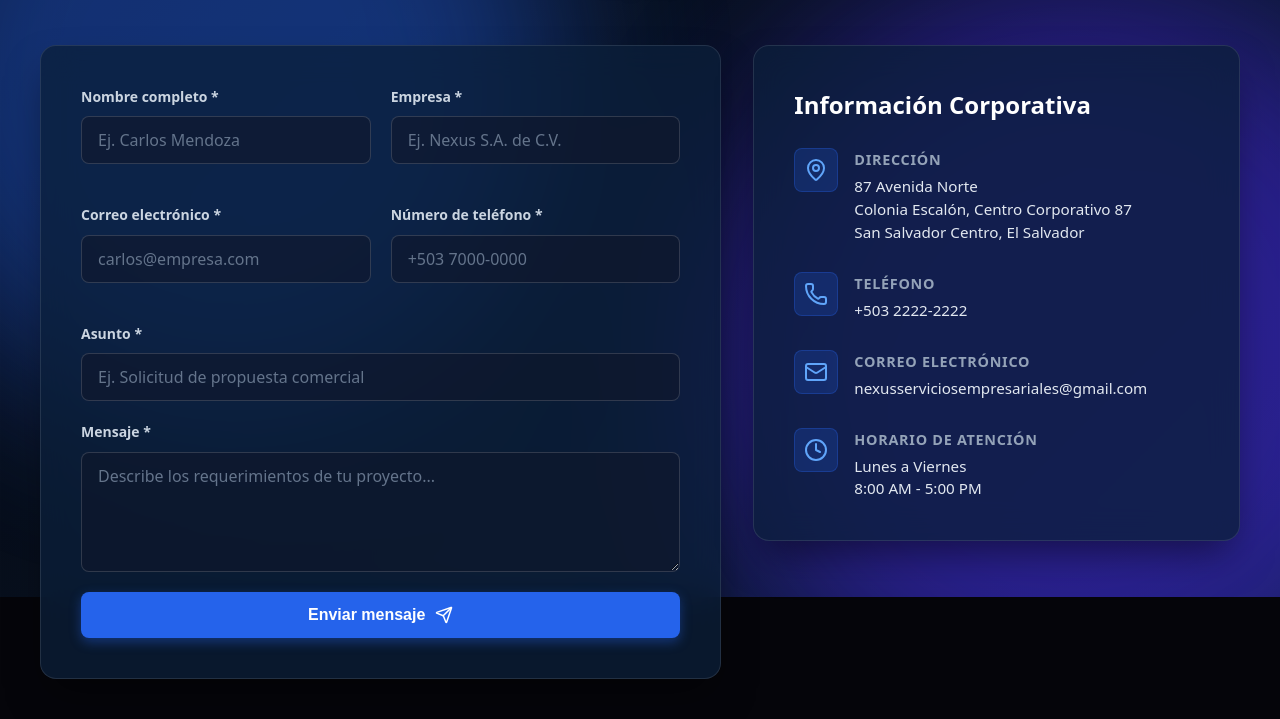
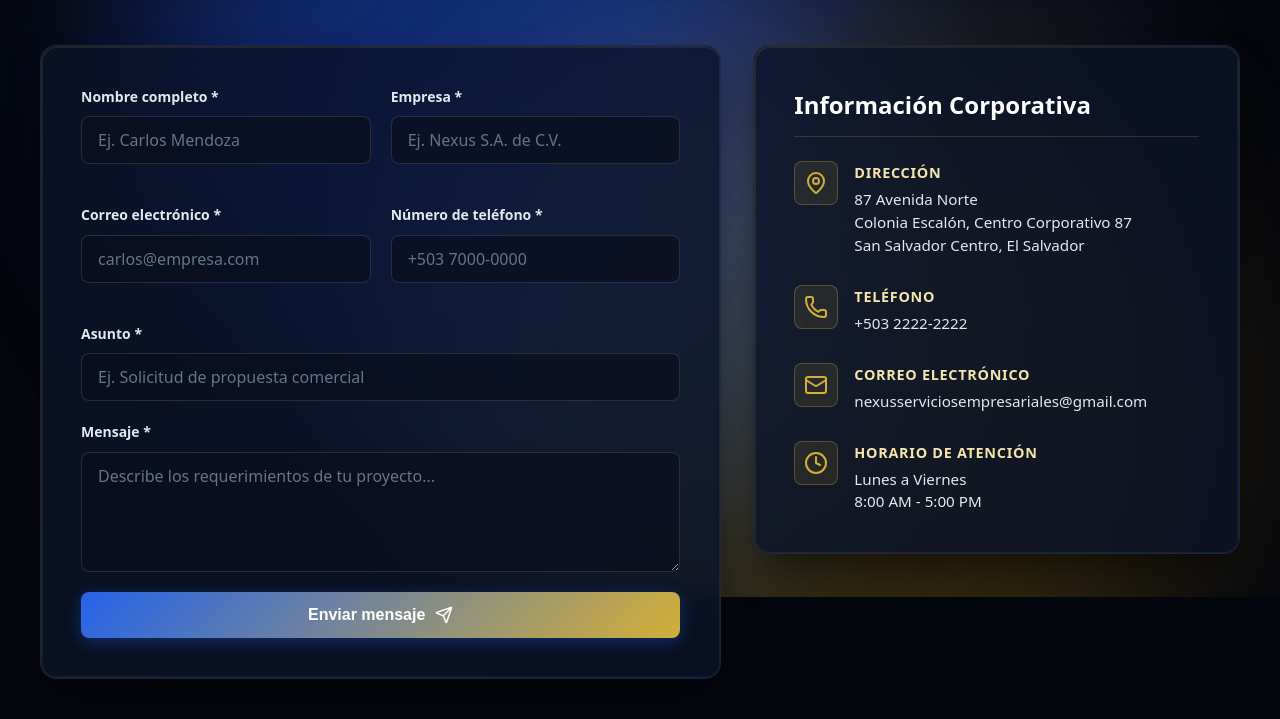
Before and after one commit to wportillomartinez881-sketch/correoNexus, a plain HTML site: page index.html in a window 1280 px wide. Shown: the part 203-922 px from the top of the page. Drawn offline with nearby package versions, Linux system fonts and the light colour scheme.

Commit message:
Update index.html

```diff
--- a/index.html
+++ b/index.html
@@ -11,13 +11,15 @@
 
   <style>
     :root {
-      --color-navy: #0B1F3A;
-      --color-blue: #2563eb;
-      --color-blue-hover: #1d4ed8;
+      --color-navy: #0b1329;
+      --color-blue: #3b82f6;
+      --color-blue-hover: #2563eb;
+      --color-gold: #d4af37;
+      --color-gold-light: #f3e5ab;
       --color-white: #FFFFFF;
       --color-text-dark: #f8fafc;
       --color-text-muted: #94a3b8;
-      --color-border: rgba(255, 255, 255, 0.15);
+      --color-border: rgba(212, 175, 55, 0.2);
       --color-error: #f87171;
       --color-success: #34d399;
       --font-family: system-ui, -apple-system, BlinkMacSystemFont, 'Segoe UI', Roboto, Oxygen, Ubuntu, Cantarell, sans-serif;
@@ -33,7 +35,7 @@
 
     body {
       font-family: var(--font-family);
-      background-color: #05050a;
+      background-color: #05070e;
       color: var(--color-text-dark);
       line-height: 1.6;
       min-height: 100vh;
@@ -42,7 +44,7 @@
       padding: 40px 20px;
     }
 
-    /* Fondo animado corporativo fluido */
+    /* Fondo animado estilo etéreo / nexus azul y dorado */
     .bg-animated {
       position: fixed;
       top: 0;
@@ -50,41 +52,53 @@
       width: 100vw;
       height: 100vh;
       z-index: 0;
-      background: linear-gradient(135deg, #05050a 0%, #0B1F3A 100%);
+      background: radial-gradient(circle at 50% 30%, #0d1b3e 0%, #05070e 70%);
       overflow: hidden;
       pointer-events: none;
     }
 
     .blob {
       position: absolute;
-      filter: blur(80px);
-      opacity: 0.45;
-      animation: floatBlob 15s infinite alternate ease-in-out;
+      filter: blur(90px);
+      opacity: 0.4;
+      animation: floatBlob 16s infinite alternate ease-in-out;
     }
 
     .blob-1 {
       top: -10%;
-      left: -10%;
+      left: 10%;
       width: 50vw;
       height: 50vw;
-      background-color: #2563eb;
+      background-color: #1d4ed8; /* Azul Nexus */
       border-radius: 50%;
     }
 
     .blob-2 {
-      bottom: -10%;
-      right: -10%;
+      bottom: -15%;
+      right: 10%;
       width: 55vw;
       height: 55vw;
-      background-color: #5227FF;
+      background-color: #b8860b; /* Dorado elegante */
       border-radius: 50%;
       animation-delay: -5s;
+      opacity: 0.25;
+    }
+
+    .blob-3 {
+      top: 40%;
+      left: 30%;
+      width: 40vw;
+      height: 40vw;
+      background-color: #3b82f6;
+      border-radius: 50%;
+      animation-delay: -10s;
+      opacity: 0.2;
     }
 
     @keyframes floatBlob {
       0% { transform: translate(0px, 0px) scale(1); }
-      50% { transform: translate(30px, 50px) scale(1.1); }
-      100% { transform: translate(-20px, -30px) scale(0.95); }
+      50% { transform: translate(40px, 60px) scale(1.1); }
+      100% { transform: translate(-30px, -40px) scale(0.95); }
     }
 
     .contact-container {
@@ -105,7 +119,10 @@
       margin-bottom: 12px;
       font-weight: 700;
       letter-spacing: -0.5px;
-      text-shadow: 0 4px 20px rgba(0,0,0,0.5);
+      text-shadow: 0 4px 20px rgba(0,0,0,0.6);
+      background: linear-gradient(135deg, #ffffff 30%, #f3e5ab 100%);
+      -webkit-background-clip: text;
+      -webkit-text-fill-color: transparent;
     }
 
     .contact-header p {
@@ -130,15 +147,62 @@
       }
     }
 
-    /* Tarjetas con estilo Glassmorphism Oscuro */
+    /* Tarjetas con estilo Glassmorphism Oscuro y Borde Interactivo Dinámico */
     .card, .info-card {
-      background: rgba(11, 31, 58, 0.75);
+      background: rgba(11, 19, 41, 0.8);
       backdrop-filter: blur(16px);
       -webkit-backdrop-filter: blur(16px);
       border-radius: var(--radius);
       padding: 40px;
-      box-shadow: 0 20px 40px -10px rgba(0, 0, 0, 0.5);
-      border: 1px solid rgba(255, 255, 255, 0.1);
+      box-shadow: 0 20px 40px -10px rgba(0, 0, 0, 0.6);
+      border: 1px solid rgba(255, 255, 255, 0.08);
+      position: relative;
+      overflow: hidden;
+      transition: border-color 0.3s ease, box-shadow 0.3s ease;
+    }
+
+    /* Efecto de brillo de borde al acercar el cursor (Spotlight / Mouse tracking glow) */
+    .card::before, .info-card::before {
+      content: '';
+      position: absolute;
+      top: var(--y, 0px);
+      left: var(--x, 0px);
+      transform: translate(-50%, -50%);
+      width: 350px;
+      height: 350px;
+      background: radial-gradient(circle, rgba(212, 175, 55, 0.25) 0%, rgba(59, 130, 246, 0.15) 50%, transparent 70%);
+      opacity: 0;
+      transition: opacity 0.4s ease;
+      pointer-events: none;
+      z-index: 1;
+    }
+
+    .card:hover::before, .info-card:hover::before {
+      opacity: 1;
+    }
+
+    .card::after, .info-card::after {
+      content: '';
+      position: absolute;
+      inset: 0;
+      border-radius: var(--radius);
+      padding: 1.5px;
+      background: linear-gradient(135deg, rgba(212, 175, 55, 0.4), rgba(59, 130, 246, 0.4));
+      -webkit-mask: linear-gradient(#fff 0 0) content-box, linear-gradient(#fff 0 0);
+      -webkit-mask-composite: xor;
+      mask-composite: exclude;
+      opacity: 0.3;
+      transition: opacity 0.3s ease;
+      pointer-events: none;
+    }
+
+    .card:hover::after, .info-card:hover::after {
+      opacity: 0.9;
+    }
+
+    .card > *, .info-card > * {
+      position: relative;
+      z-index: 2;
     }
 
     .form-group-row {
@@ -163,7 +227,7 @@
     .form-group label {
       font-size: 0.875rem;
       font-weight: 600;
-      color: #cbd5e1;
+      color: #e2e8f0;
       margin-bottom: 8px;
     }
 
@@ -173,17 +237,17 @@
       font-size: 1rem;
       font-family: inherit;
       color: var(--color-white);
-      background-color: rgba(15, 23, 42, 0.6);
-      border: 1.5px solid var(--color-border);
+      background-color: rgba(10, 15, 30, 0.7);
+      border: 1.5px solid rgba(255, 255, 255, 0.12);
       border-radius: 8px;
       outline: none;
       transition: var(--transition);
     }
 
     .form-control:focus {
-      border-color: var(--color-blue);
-      box-shadow: 0 0 0 4px rgba(37, 99, 235, 0.25);
-      background-color: rgba(15, 23, 42, 0.9);
+      border-color: var(--color-gold);
+      box-shadow: 0 0 0 4px rgba(212, 175, 55, 0.2);
+      background-color: rgba(10, 15, 30, 0.95);
     }
 
     .form-control::placeholder {
@@ -210,11 +274,11 @@
       display: block;
     }
 
-    /* Botón de envío */
+    /* Botón de envío con toque dorado y azul */
     .btn-submit {
       width: 100%;
       padding: 14px 28px;
-      background-color: var(--color-blue);
+      background: linear-gradient(135deg, #2563eb 0%, #d4af37 100%);
       color: var(--color-white);
       border: none;
       border-radius: 8px;
@@ -226,13 +290,13 @@
       justify-content: center;
       gap: 10px;
       transition: var(--transition);
-      box-shadow: 0 4px 12px rgba(37, 99, 235, 0.4);
+      box-shadow: 0 4px 15px rgba(37, 99, 235, 0.35);
     }
 
     .btn-submit:hover:not(:disabled) {
-      background-color: var(--color-blue-hover);
+      filter: brightness(1.1);
       transform: translateY(-2px);
-      box-shadow: 0 6px 16px rgba(37, 99, 235, 0.6);
+      box-shadow: 0 6px 20px rgba(212, 175, 55, 0.4);
     }
 
     .btn-submit:disabled {
@@ -266,14 +330,14 @@
     }
 
     .alert-success {
-      background-color: rgba(6, 95, 70, 0.8);
+      background-color: rgba(6, 95, 70, 0.85);
       color: #6ee7b7;
       border: 1px solid rgba(167, 243, 208, 0.3);
       backdrop-filter: blur(8px);
     }
 
     .alert-error {
-      background-color: rgba(153, 27, 27, 0.8);
+      background-color: rgba(153, 27, 27, 0.85);
       color: #fca5a5;
       border: 1px solid rgba(252, 165, 165, 0.3);
       backdrop-filter: blur(8px);
@@ -284,6 +348,8 @@
       font-size: 1.5rem;
       margin-bottom: 24px;
       color: var(--color-white);
+      border-bottom: 1px solid rgba(212, 175, 55, 0.2);
+      padding-bottom: 12px;
     }
 
     .info-item {
@@ -299,21 +365,21 @@
     .info-icon {
       width: 44px;
       height: 44px;
-      background-color: rgba(37, 99, 235, 0.2);
+      background: rgba(212, 175, 55, 0.1);
       border-radius: 8px;
       display: flex;
       align-items: center;
       justify-content: center;
       flex-shrink: 0;
-      color: #60a5fa;
-      border: 1px solid rgba(37, 99, 235, 0.3);
+      color: var(--color-gold);
+      border: 1px solid rgba(212, 175, 55, 0.3);
     }
 
     .info-content h3 {
       font-size: 0.9rem;
       text-transform: uppercase;
       letter-spacing: 0.05em;
-      color: var(--color-text-muted);
+      color: var(--color-gold-light);
       margin-bottom: 4px;
     }
 
@@ -325,16 +391,17 @@
     }
 
     .info-content a:hover {
-      color: #60a5fa;
+      color: var(--color-gold);
     }
   </style>
 </head>
 <body>
 
-  <!-- Fondo animado moderno -->
+  <!-- Fondo animado etéreo en tonos Nexus Azul y Dorado -->
   <div class="bg-animated">
     <div class="blob blob-1"></div>
     <div class="blob blob-2"></div>
+    <div class="blob blob-3"></div>
   </div>
 
   <div class="contact-container" style="margin-top: 20px;">
@@ -345,7 +412,7 @@
 
     <div class="contact-grid">
       <!-- FORMULARIO DE CONTACTO -->
-      <div class="card">
+      <div class="card interactive-glow">
         <form id="nexus-contact-form" novalidate>
           <div class="form-group-row">
             <div class="form-group" id="group-nombre">
@@ -407,7 +474,7 @@
       </div>
 
       <!-- TARJETA LATERAL -->
-      <div class="info-card">
+      <div class="info-card interactive-glow">
         <h2>Información Corporativa</h2>
 
         <div class="info-item">
@@ -448,6 +515,19 @@
   <script>
     // Inicializar Iconos Lucide
     lucide.createIcons();
+
+    // ==========================================================================
+    // EFECTO DE LUZ INTERACTIVA EN LOS BORDES (MOUSE TRACKING GLOW)
+    // ==========================================================================
+    document.querySelectorAll('.interactive-glow').forEach(card => {
+      card.addEventListener('mousemove', e => {
+        const rect = card.getBoundingClientRect();
+        const x = e.clientX - rect.left;
+        const y = e.clientY - rect.top;
+        card.style.setProperty('--x', `${x}px`);
+        card.style.setProperty('--y', `${y}px`);
+      });
+    });
 
     // ==========================================================================
     // LÓGICA DE ENVÍO DE EMAILJS Y VALIDACIONES
```
